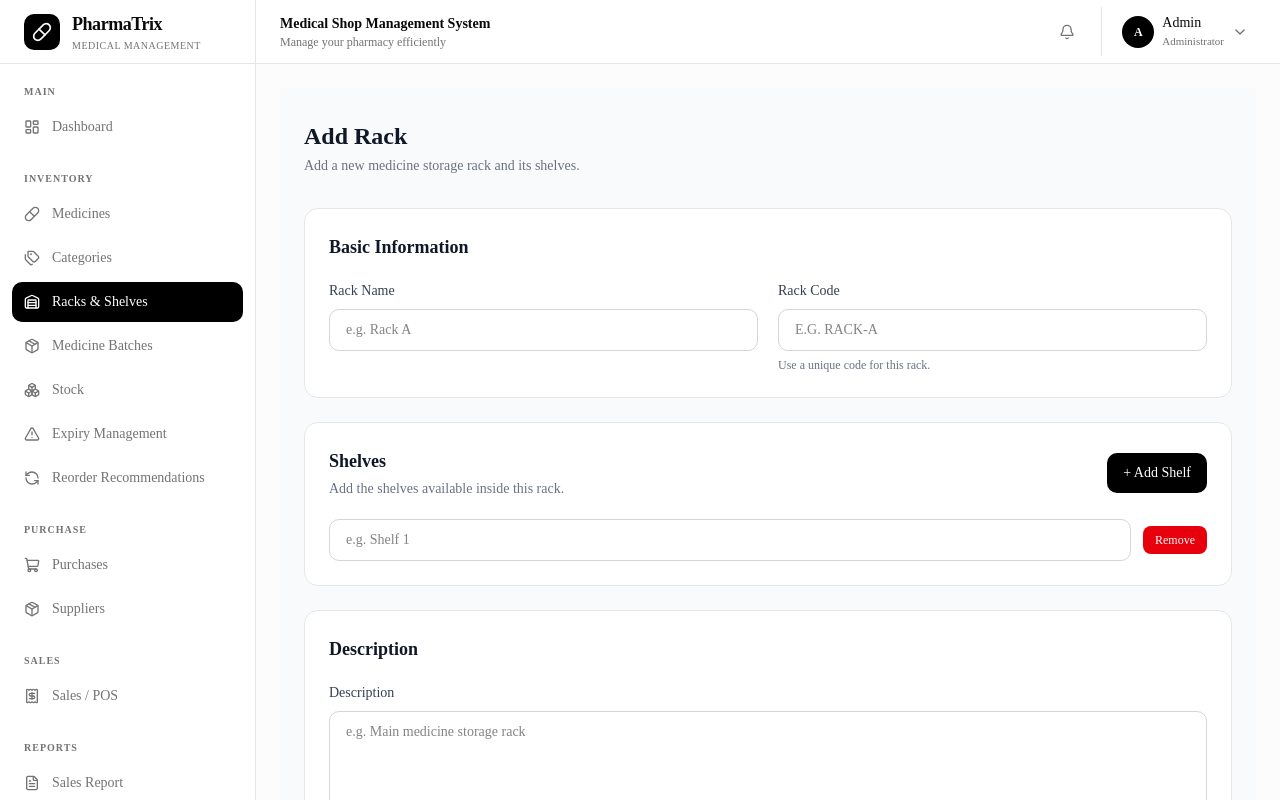
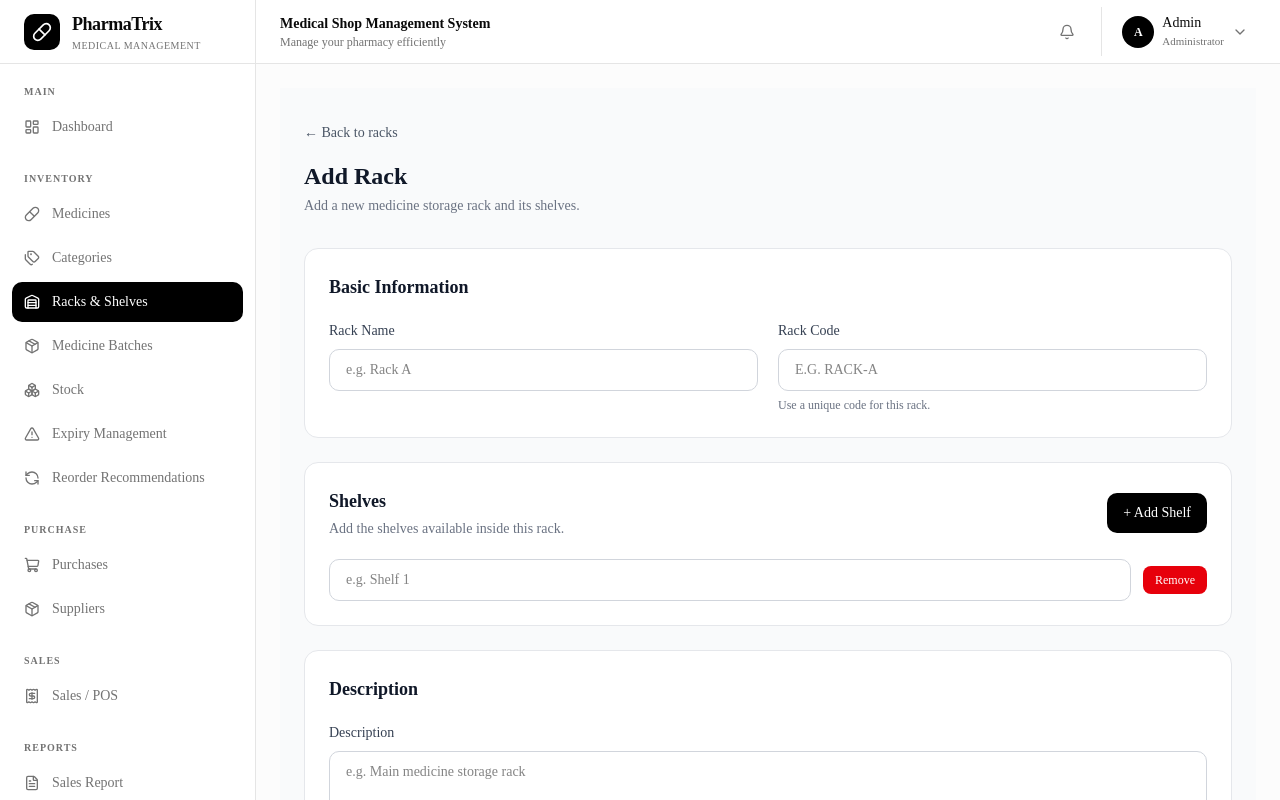
Before and after one commit to CheSubhro/pharmatrix, a Next.js app: page /racks/create in a window 1280 px wide. Shown: the top 800 px of the page. Built offline with nearby package versions, Linux system fonts and the light colour scheme; no server answers; the database is empty.

Commit message:
rakcs some code change and done

```diff
--- a/src/app/racks/[id]/edit/page.tsx
+++ b/src/app/racks/[id]/edit/page.tsx
@@ -210,6 +210,15 @@
   return (
       <div className="min-h-screen bg-gray-50">
           <div className="mx-auto max-w-5xl px-6 py-8">
+              {/* Back to Racks */}
+              <div className="mb-4">
+                  <Link
+                      href="/racks"
+                      className="text-sm font-medium text-gray-600 hover:text-black"
+                  >
+                      ← Back to racks
+                  </Link>
+              </div>
               {/* Header */}
               <div className="mb-8">
                   <h1 className="text-2xl font-semibold text-gray-900">
@@ -313,7 +322,9 @@
                                                   e.target.value
                                               )
                                           }
-                      placeholder={`e.g. Shelf ${index + 1}`}
+                                          placeholder={`e.g. Shelf ${
+                                              index + 1
+                                          }`}
                                           className="w-full rounded-lg border border-gray-300 bg-white px-4 py-2.5 text-sm outline-none transition focus:border-black focus:ring-2 focus:ring-gray-200"
                                       />
                                   </div>
--- a/src/app/racks/create/page.tsx
+++ b/src/app/racks/create/page.tsx
@@ -114,6 +114,15 @@
   return (
       <div className="min-h-screen bg-gray-50">
           <div className="mx-auto max-w-5xl px-6 py-8">
+              {/* Back to Racks */}
+              <div className="mb-4">
+                  <Link
+                      href="/racks"
+                      className="text-sm font-medium text-gray-600 hover:text-black"
+                  >
+                      ← Back to racks
+                  </Link>
+              </div>
               {/* Header */}
               <div className="mb-8">
                   <h1 className="text-2xl font-semibold text-gray-900">
@@ -217,7 +226,9 @@
                                                   e.target.value
                                               )
                                           }
-                      placeholder={`e.g. Shelf ${index + 1}`}
+                                          placeholder={`e.g. Shelf ${
+                                              index + 1
+                                          }`}
                                           className="w-full rounded-lg border border-gray-300 bg-white px-4 py-2.5 text-sm outline-none transition focus:border-black focus:ring-2 focus:ring-gray-200"
                                       />
                                   </div>
--- a/src/app/racks/page.tsx
+++ b/src/app/racks/page.tsx
@@ -128,7 +128,7 @@
                       href="/racks/create"
                       className="rounded-lg bg-black px-4 py-2.5 text-sm font-medium text-white transition hover:bg-gray-800"
                   >
-            Add Rack
+                      +Add Rack
                   </Link>
               </div>
 
@@ -254,7 +254,7 @@
                                               <div className="flex items-center justify-end gap-2">
                                                   <Link
                                                       href={`/racks/${rack._id}/edit`}
-                            className="rounded-md bg-black px-3 py-1.5 text-xs font-medium text-white transition hover:bg-gray-800"
+                                                      className="rounded-md border border-gray-300 px-3 py-1.5 text-xs font-medium text-gray-700 transition hover:bg-gray-50"
                                                   >
                                                       Edit
                                                   </Link>
```
Lines whose indentation alone changed are shown as unchanged.
